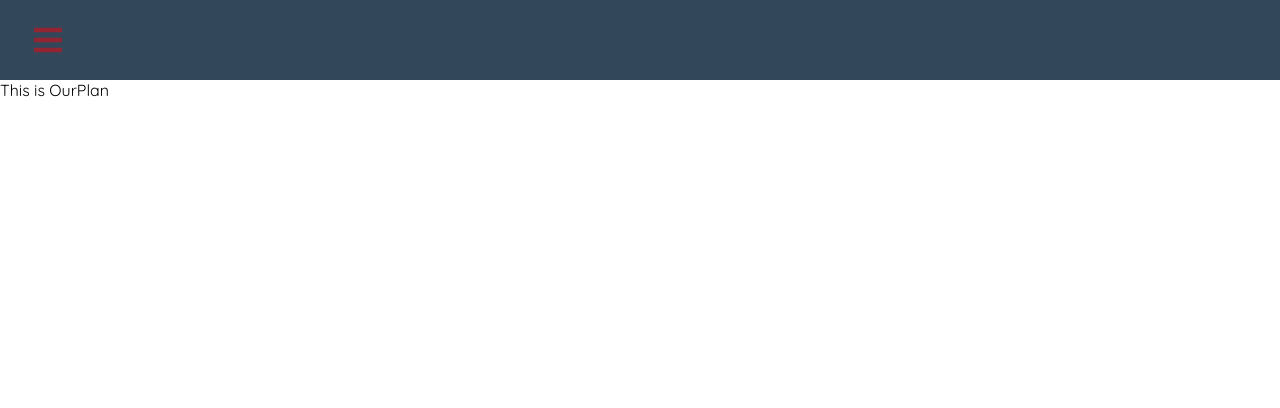
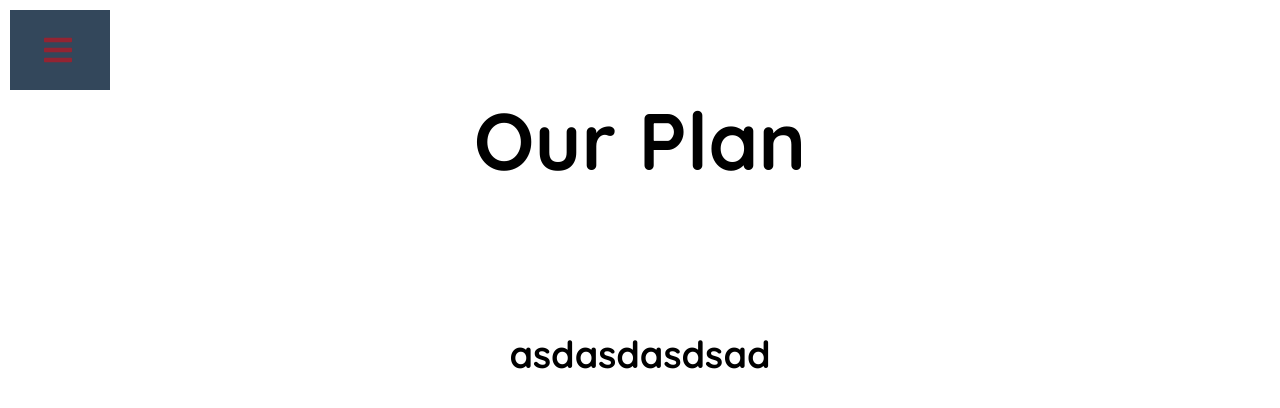
Before and after one commit to Pugsly99/Creators-Collection, a React (Create React App) app: page /About/OurPlan in a window 1280 px wide. Shown: the top 408 px of the page. Built offline with nearby package versions, Linux system fonts and the light colour scheme.

Commit message:
stying about page

```diff
--- a/src/components/About/OurPlan.js
+++ b/src/components/About/OurPlan.js
@@ -1,11 +1,32 @@
 import React from 'react';
+import styled from 'styled-components';
+
+const Header = styled.div`
+text-align: center;
+font-size: 40px;
+margin-bottom: 120px;
+`
+
+const Body = styled.div`
+text-align: center;
+font-size: 25px;
+font-family: "Times New Roman"!important;
+`
+
 
 function OurPlan() {
   return (
-    <div className='OurPlan'>
-      <p>This is OurPlan</p>
+    <>
+      <Header >
+        <h1>Our Plan</h1>
+      </Header>
+      <br></br>
+      <Body >
+      <h2>asdasdasdsad</h2>
 
-    </div>
+      </Body>
+
+    </>
   );
 }
 
--- a/src/components/SideBar.js
+++ b/src/components/SideBar.js
@@ -10,8 +10,11 @@ import { IconContext } from 'react-icons/lib';
 
 const Nav = styled.div`
   background: #33475B;
+  margin-top: 10px;
+  margin-left: 10px;
   height: 80px;
   display: flex;
+  width: 100px;
   justify-content: flex-start;
   align-items: center;
 `;
--- a/src/css/index.css
+++ b/src/css/index.css
@@ -7,3 +7,8 @@
   font-family: "Quicksand";
   /* color: rgb(31, 95, 192); */
 }
+
+.pageHeader {
+  font-size: xx-large;
+  margin: auto;
+}
```
